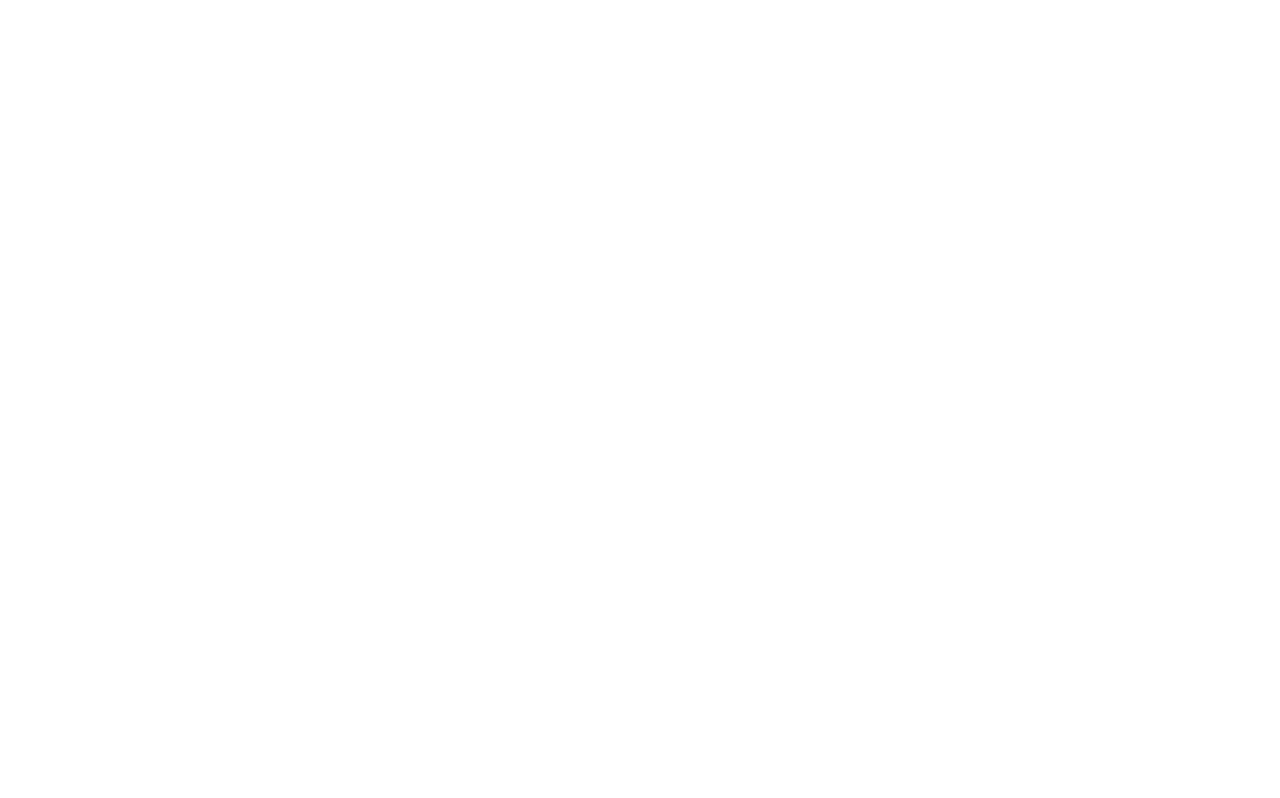
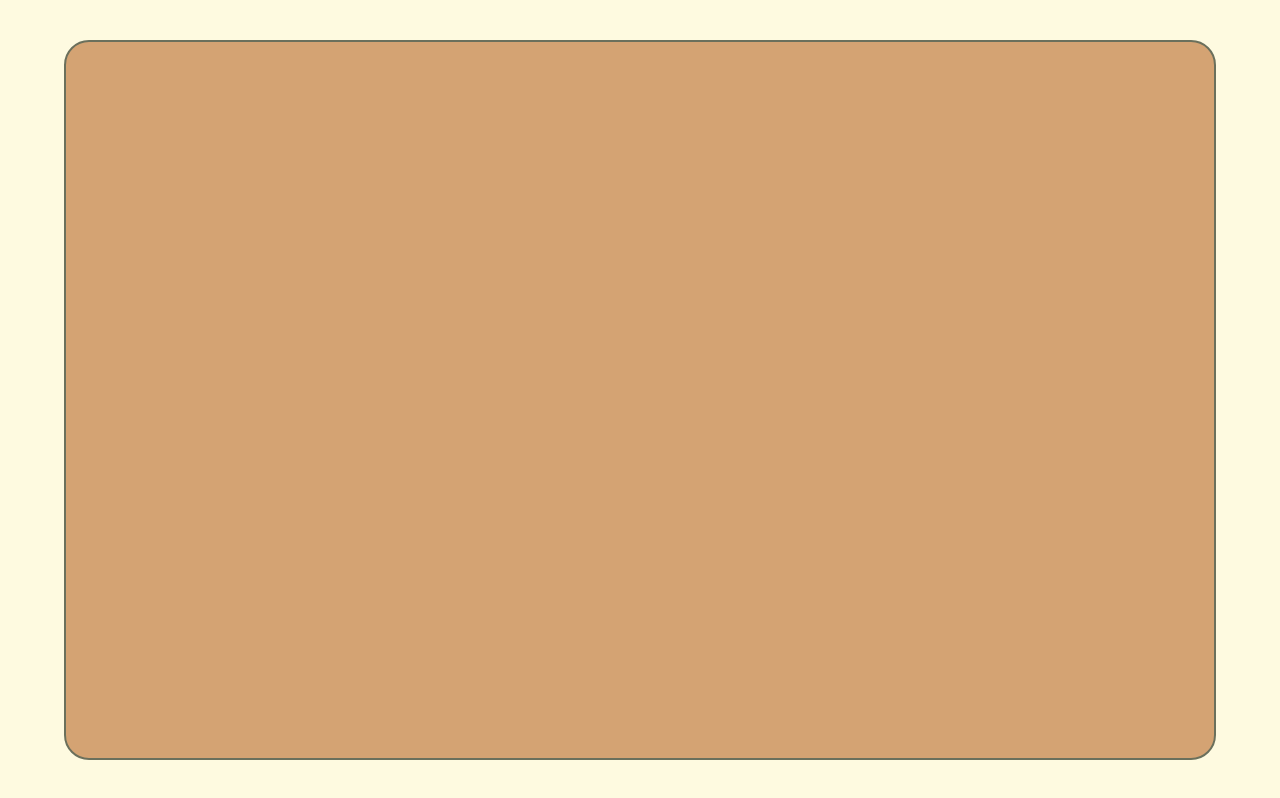
Before and after one commit to iamsohaib7/Etch-a-Sketch, a plain HTML site: page index.html in a window 1280 px wide. Drawn offline with Linux system fonts and the light colour scheme.

Commit message:
basic structure of page

```diff
--- a/index.html
+++ b/index.html
@@ -1,16 +1,12 @@
 <!DOCTYPE html>
 <html lang="en">
-<head>
-    <meta charset="UTF-8">
-    <meta name="viewport" content="width=device-width, initial-scale=1.0">
+  <head>
+    <meta charset="UTF-8" />
+    <meta name="viewport" content="width=device-width, initial-scale=1.0" />
     <title>Ethc a Sketch</title>
-    <link rel="stylesheet" href="style.css">
-</head>
-<body>
-    <main>
-        <div class="container">
-
-        </div>
-    </main>
-</body>
+    <link rel="stylesheet" href="style.css" />
+  </head>
+  <body>
+    <div class="container"></div>
+  </body>
 </html>
--- a/style.css
+++ b/style.css
@@ -7,7 +7,8 @@
   padding: 0;
 }
 
-html, body {
+html,
+body {
   height: 100%;
 }
 
@@ -17,12 +18,19 @@ body {
   -moz-osx-font-smoothing: grayscale;
 }
 
-img, picture, video, canvas, svg {
+img,
+picture,
+video,
+canvas,
+svg {
   display: block;
   max-width: 100%;
 }
 
-input, button, textarea, select {
+input,
+button,
+textarea,
+select {
   font: inherit;
 }
 
@@ -31,8 +39,8 @@ a {
   text-decoration: none;
 }
 
-ul[role='list'],
-ol[role='list'] {
+ul[role="list"],
+ol[role="list"] {
   list-style: none;
 }
 
@@ -41,3 +49,19 @@ button {
   border: none;
   cursor: pointer;
 }
+
+body {
+  background-color: #fefae0;
+  height: 100vh;
+  display: flex;
+  align-items: center;
+  justify-content: center;
+}
+
+.container {
+  border: 2px solid #6b705c;
+  width: 90%;
+  height: 90%;
+  background-color: #D4A373;
+  border-radius: 25px;
+}
```
